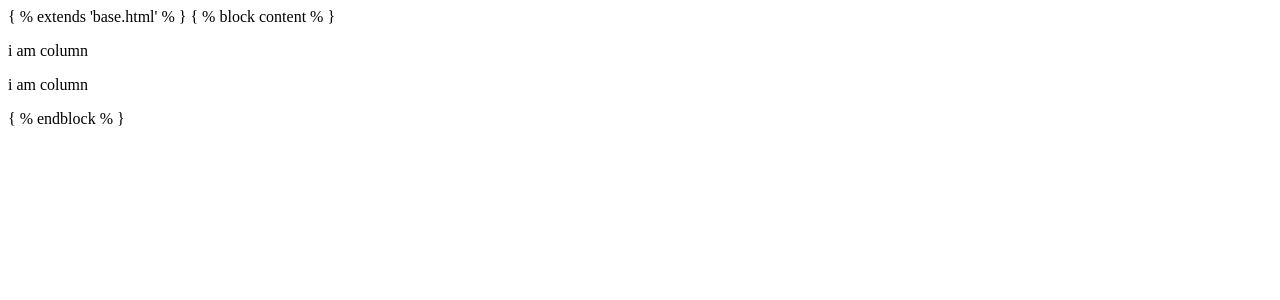
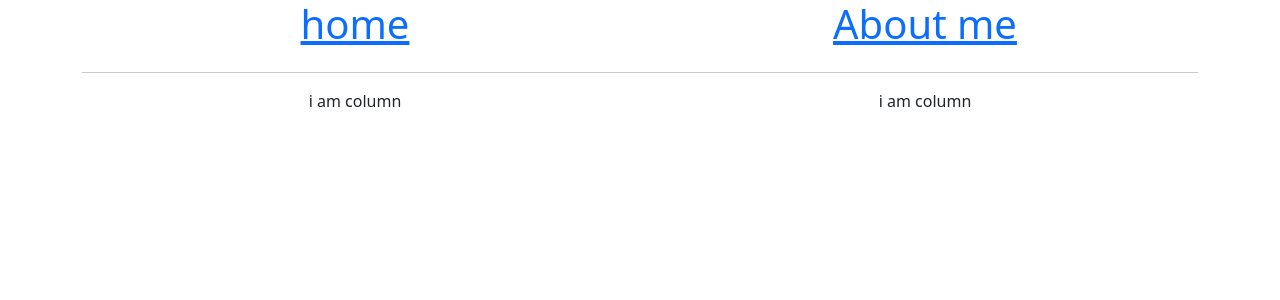
Before and after one commit to NeLeEnGiChUkI/backend4_project, a Flask app: page / in a window 1280 px wide. Shown: the top 300 px of the page. Run offline with Flask 3, Linux system fonts and the light colour scheme.

Commit message:
add another child template

```diff
--- a/app/routes.py
+++ b/app/routes.py
@@ -1,7 +1,15 @@
 from app import app
 from flask import render_template
+
+
 @app.route('/')
 @app.route('/index')
 def index():
     """Index URL"""
     return render_template('index.html', title='index page')
+
+
+@app.route('/about-me')
+def about_me():
+    """About me URL"""
+    return render_template('about.html', title='about-me')
--- a/app/templates/base.html
+++ b/app/templates/base.html
@@ -15,15 +15,18 @@
 <body>
     <div class="container text-center">
         <div class="row">
-          <div class="col-md-12">
+          <div class="col-md-6">
             <h1><a href="/index">home</a></h1>
+          </div>
+          <div class="col-md-6">
+            <h1><a href="/about-me">About me</a></h1>
           </div>
         </div>
         <hr>
         <div>
-            { % block content % }
+            {% block content %}
             <!-- child templates will go here  -->
-            { % endblock % }
+            {% endblock %}
         </div>
     </div>
 </body>
--- a/app/templates/index.html
+++ b/app/templates/index.html
@@ -1,5 +1,5 @@
-{ % extends 'base.html' % }
-  { % block content % }
+{% extends 'base.html' %}
+  {% block content %}
 <div class="row">
   <div class="col-md-6">
     <p>
@@ -12,4 +12,4 @@
     </p>
   </div>
 </div>
-{ % endblock % }
+{% endblock %}
```
Also changed, not shown: app/templates/about.html (+17 -0 lines).
